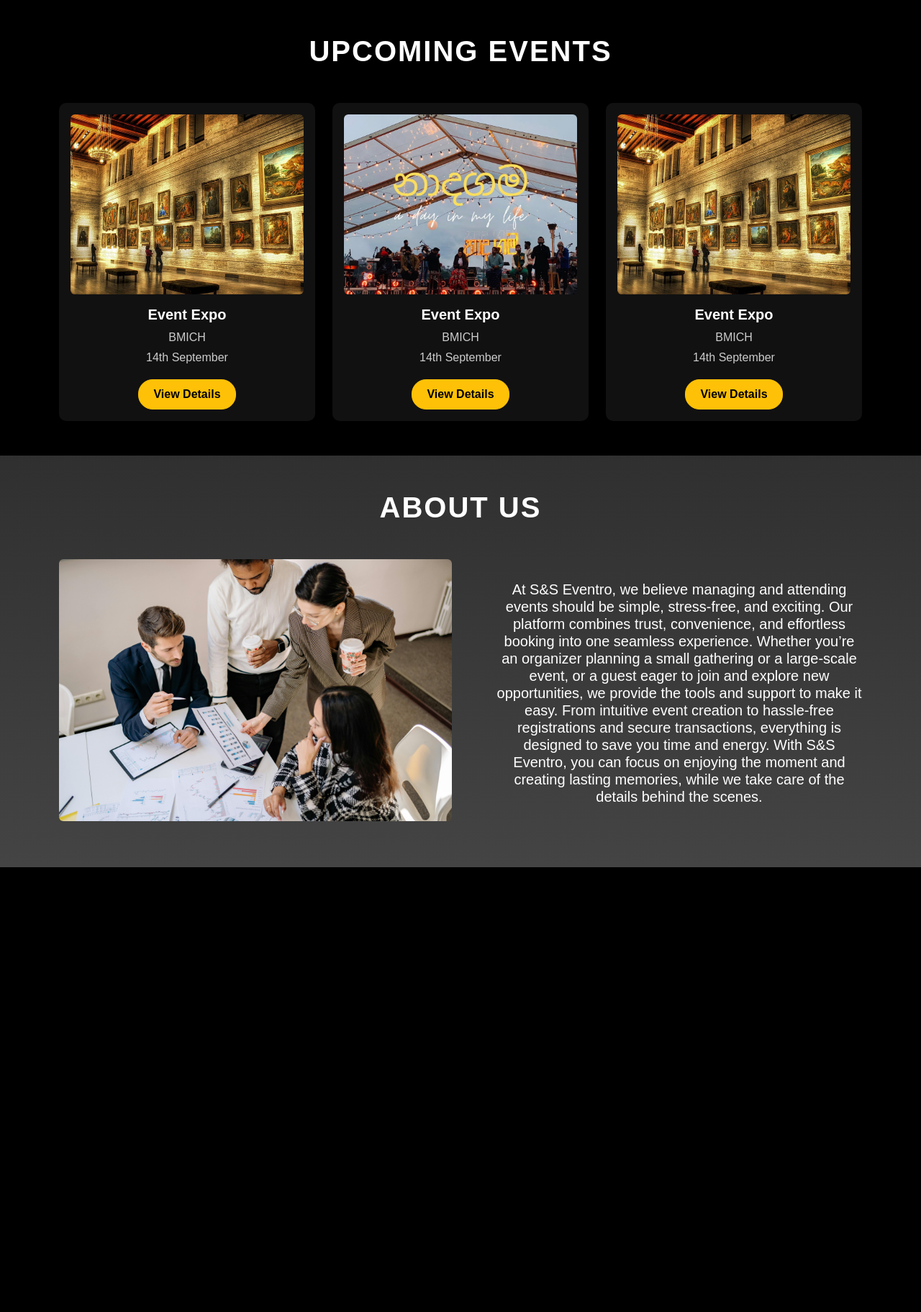
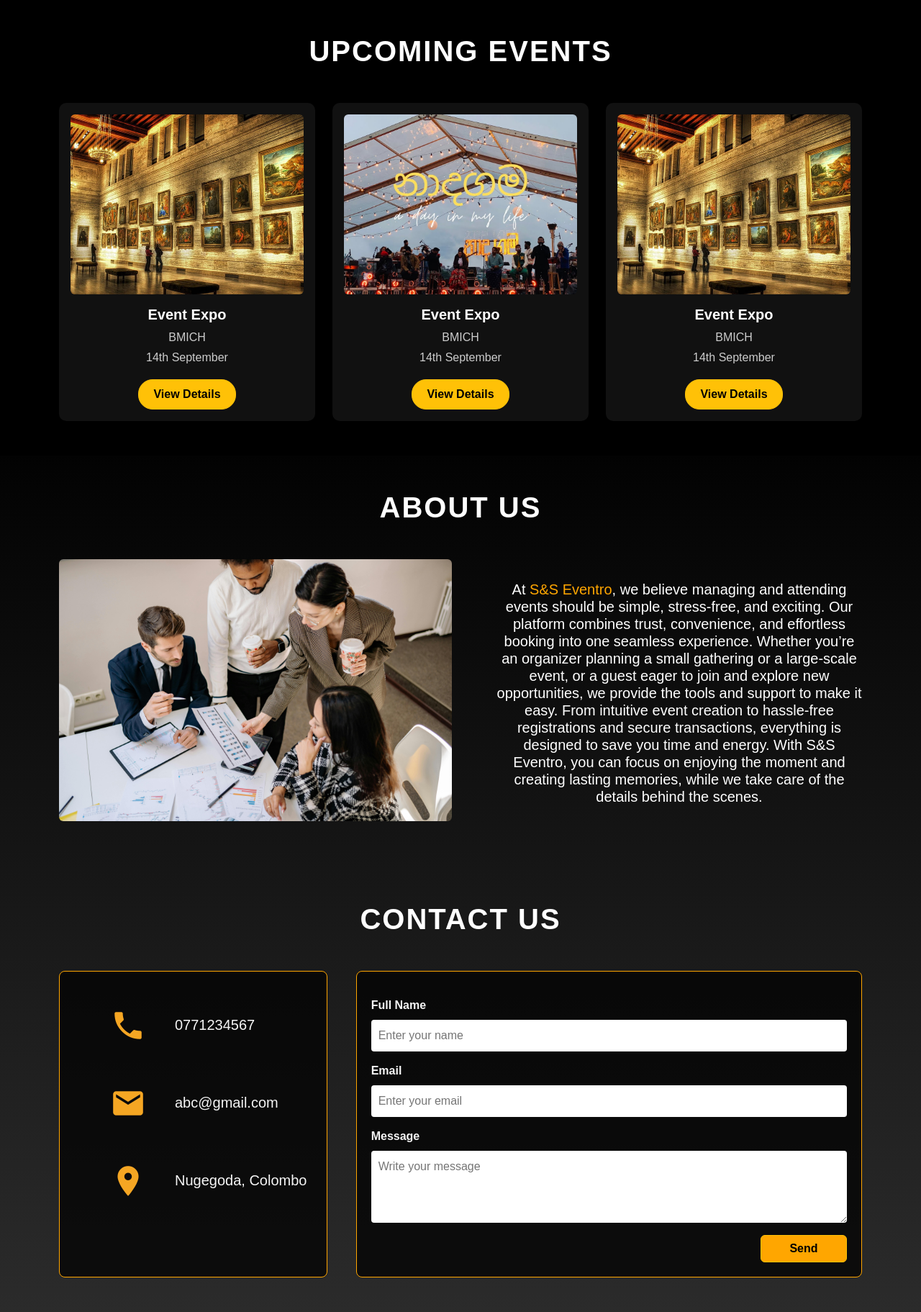
Before and after one commit to SHGshadow/Event-management-system, a PHP site: page / in a window 1280 px wide. Shown: the part 701-2524 px from the top of the page at 72% size. Before the commit the page ends 1906 px from the top, so only its background shows below. Run offline with PHP 8.4, Linux system fonts and the light colour scheme.

Commit message:
Create Contact Us Page and make background color

```diff
--- a/index.html
+++ b/index.html
@@ -9,7 +9,7 @@
   <link rel="stylesheet" href="style.css">
   <link href="https://fonts.googleapis.com/css2?family=Pacifico&display=swap" rel="stylesheet">
   <link href="https://fonts.googleapis.com/css2?family=Great+Vibes&display=swap" rel="stylesheet">
-
+  <link href="https://fonts.googleapis.com/icon?family=Material+Icons" rel="stylesheet">
 </head>
 
 <body>
@@ -113,8 +113,49 @@
         <img src="images/crew.jpeg" class="img-fluid rounded mb-3" alt="about">
       </div>
       <div class="col-lg-6 col-md-6" style="color: white;padding-left: 50px;">
-        <h5> At S&S Eventro, we believe managing and attending events should be simple, stress-free, and exciting. Our platform combines trust, convenience, and effortless booking into one seamless experience. Whether you’re an organizer planning a small gathering or a large-scale event, or a guest eager to join and explore new opportunities, we provide the tools and support to make it easy. From intuitive event creation to hassle-free registrations and secure transactions, everything is designed to save you time and energy. With S&S Eventro, you can focus on enjoying the moment and creating lasting memories, while we take care of the details behind the scenes.
+        <h5> At <span class="highlight">S&S Eventro</span>, we believe managing and attending events should be simple, stress-free, and exciting. Our platform combines trust, convenience, and effortless booking into one seamless experience. Whether you’re an organizer planning a small gathering or a large-scale event, or a guest eager to join and explore new opportunities, we provide the tools and support to make it easy. From intuitive event creation to hassle-free registrations and secure transactions, everything is designed to save you time and energy. With S&S Eventro, you can focus on enjoying the moment and creating lasting memories, while we take care of the details behind the scenes.
         </h5>
+      </div>
+    </div>
+  </div>
+</section>
+
+<section class="Contact us py-5 text-center">
+  <div class="container">
+    <h1 class="section-title mb-5">CONTACT US</h1>
+    <div class="row g-6 justify-content-center align-items-center">
+      <div class="contact-container">
+        <!-- Contact Info -->
+        <div class="contact-info">
+          <div class="info-item">
+            <span class="icon"><span class="material-icons">phone</span></span>
+            <p>0771234567</p>
+          </div>
+          <div class="info-item">
+            <span class="icon"><span class="material-icons">email</span></span>
+            <p>abc@gmail.com</p>
+          </div>
+          <div class="info-item">
+            <span class="icon"><span class="material-icons">location_on</span></span>
+            <p>Nugegoda, Colombo</p>
+          </div>
+        </div>
+
+        <!-- Contact Form -->
+        <div class="contact-form">
+          <form>
+            <label>Full Name</label>
+            <input type="text" placeholder="Enter your name" required />
+
+            <label>Email</label>
+            <input type="email" placeholder="Enter your email" required />
+
+            <label>Message</label>
+            <textarea placeholder="Write your message" required></textarea>
+
+            <button class="btn btn-warning fw-bold" type="submit">Send</button>
+          </form>
+        </div>
       </div>
     </div>
   </div>
--- a/style.css
+++ b/style.css
@@ -48,7 +48,14 @@ body {
   margin: 0;
   font-family: 'Poppins', sans-serif;
   min-height: 100vh;  /* full screen height */
-  background: linear-gradient(to bottom, black, #444);
+  background: linear-gradient(to bottom,
+    #000000 0%,   /* pure black at the top */
+    #1a1a1a 40%,   /* very dark ash */
+    #000000 50%,
+    #2b2b2b 100%,   /* medium ash gray */
+    #3d3d3d 95%,   /* lighter ash */
+    #555555 105%,   /* soft gray */
+    #f2f2f2 170%   /* light ash/white bottom */);
 
 }
 
@@ -104,3 +111,97 @@ body {
 .btn:hover{
   background-color: rgb(87, 255, 87);
 }
+
+.highlight{
+  color: #FFA600;
+}
+
+.contact-section {
+  color: white;
+  padding: 60px 20px;
+  text-align: center;
+}
+
+.contact-section h2 {
+  font-size: 2.5rem;
+  margin-bottom: 40px;
+}
+
+/* Flexbox layout */
+.contact-container {
+  display: flex;
+  gap: 40px;
+}
+
+/* Contact Info */
+.contact-info {
+  flex: 1;
+  min-width: 250px;
+  background: rgba(0, 0, 0, 0.7);
+  padding: 20px;
+  border: 1px solid #FFA600;
+  border-radius: 8px;
+  text-align: left;
+  color: #f5f5f5;
+}
+
+.contact-info .info-item {
+  display: flex;
+  align-items: center;
+  margin: 15px 0px;
+  font-size: 20px;
+}
+
+.contact-info .icon {
+  font-size: 60px;
+  color: #FFA600;
+  margin-right: 30px;
+  margin-left: 50px;
+  margin-top: 0px;
+  margin-bottom: 3px;
+}
+
+.contact-info .icon .material-icons {
+  font-size: 50px; /* increase size as needed */
+  color: #f5a623;  /* optional: keep your color */
+  margin-right: 10px; /* spacing from text */
+}
+
+/* Contact Form */
+.contact-form {
+  flex: 2;
+  min-width: 300px;
+  background: rgba(0, 0, 0, 0.7);
+  padding: 20px;
+  border: 1px solid #FFA600;
+  border-radius: 8px;
+  text-align: left;
+}
+
+.contact-form label {
+  display: block;
+  margin-top: 15px;
+  font-weight: bold;
+  color: #f5f5f5;
+}
+
+.contact-form input,
+.contact-form textarea {
+  width: 100%;
+  padding: 10px;
+  margin-top: 8px;
+  border: none;
+  border-radius: 4px;
+}
+
+.contact-form textarea {
+  height: 100px;
+}
+
+.contact-form button {
+  margin-left: auto;
+  display: block;
+  background-color: #FFA600;
+  margin-top: 10px;
+  width: 120px;
+}
```
